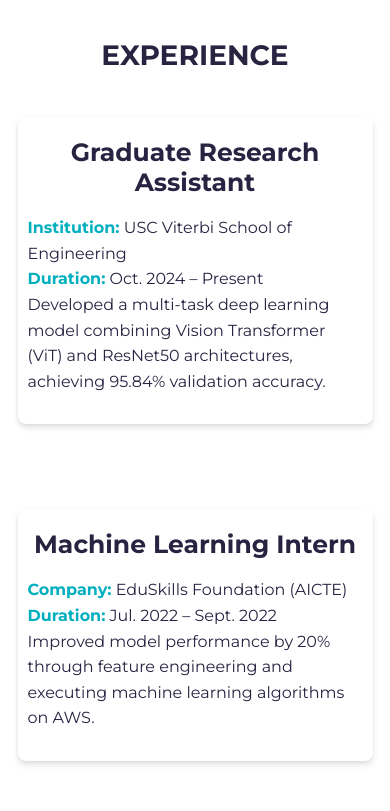
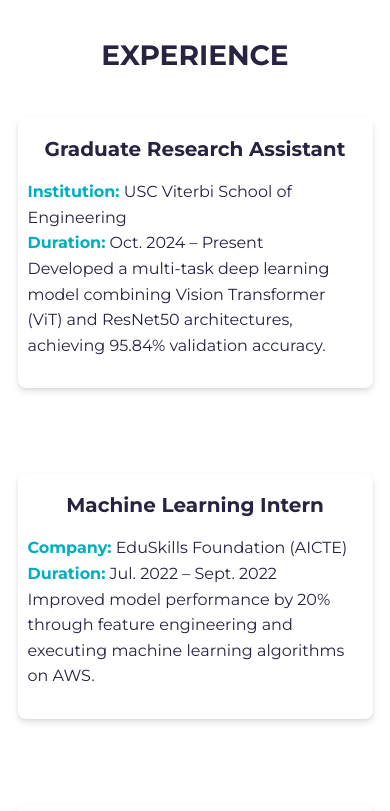
Before and after one commit to VaidikV/portfolio, a website built with Parcel: page src/index.html in a window 390 px wide. Shown: the part 1740-2551 px from the top of the page. Built offline with nearby package versions, Linux system fonts and the light colour scheme.

Commit message:
Experience Section edited for Mobile

```diff
--- a/src/sass/sections/_experience.scss
+++ b/src/sass/sections/_experience.scss
@@ -90,7 +90,7 @@
         font-size: $mid-font-size;
 
         @include respond(phone) {
-          font-size: $mid-font-size; /* Adjust for mobile */
+          font-size: 2rem; /* Adjust for mobile */
           text-align: center; /* Center-align title on mobile */
         }
       }
```
Also changed, not shown: 1 other file.
